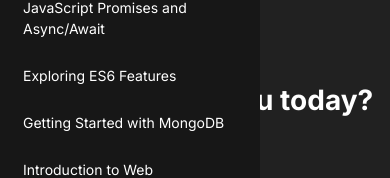
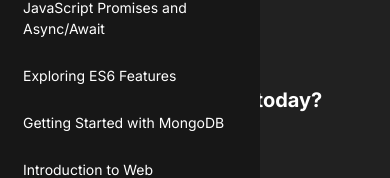
Before and after one commit to sakibsarkar/chatGPTDashboard, a Next.js app: page / in a window 390 px wide. Shown: the part 325-503 px from the top of the page. Built offline with nearby package versions, Linux system fonts and the light colour scheme.

Commit message:
prompt box responsive issue fixed

```diff
--- a/src/app/page.tsx
+++ b/src/app/page.tsx
@@ -3,7 +3,7 @@
     <main className="w-full h-full smoothBar overflow-y-auto">
       <div className="w-full h-full text-white flex justify-center items-center flex-col">
         <div className="bg-slate-300 w-[50px] h-[50px] rounded-full"></div>
-        <h1 className="text-[28px] font-[700]">How can I help you today?</h1>
+        <h1 className="text-[20px] font-[700] text-center sm:text-[28px]">How can I help you today?</h1>
       </div>
     </main>
   );
--- a/src/components/Header/Header.tsx
+++ b/src/components/Header/Header.tsx
@@ -14,7 +14,7 @@
     return (
         <header className="w-full">
             <div className="w-full h-[62px] flex justify-between sm:justify-start items-center text-white p-[8px]">
-                <button className="sm:hidden" onClick={handleToggle}><HiMenuAlt1 /></button>
+                <button className="sm:hidden text-[25px]" onClick={handleToggle}><HiMenuAlt1 /></button>
                 <h1 className="px-[8px] py-[12px] hover:bg-[#8c8c8c46] rounded-lg cursor-pointer">ChatGPT 3.5</h1>
             </div>
         </header>
--- a/src/components/PromtBox/PromtBox.tsx
+++ b/src/components/PromtBox/PromtBox.tsx
@@ -3,7 +3,7 @@
 const PromtBox = () => {
     return (
         <div className="w-full flex flex-col gap-[8px] items-center justify-center pb-[8px]">
-            <div className="w-[90vw] md:w-[766px] border-[1.5px] border-[#5d5d5d] py-[10px] px-[12px] rounded-lg flex justify-between items-center">
+            <div className="w-[90%] lg:w-[766px] border-[1.5px] border-[#5d5d5d] py-[10px] px-[12px] rounded-lg flex justify-between items-center">
                 <textarea name="" placeholder="Message Chatgpt..." className="bg-transparent outline-none resize-none w-full h-full text-white" style={{ height: "25px" }} />
                 <button className="rounded-lg  bg-[#383838] text-[#818181] transition-colors p-[8px]">
                     <FaArrowUp />
--- a/tailwind.config.ts
+++ b/tailwind.config.ts
@@ -7,6 +7,24 @@
     "./src/app/**/*.{js,ts,jsx,tsx,mdx}",
   ],
   theme: {
+
+    screens: {
+      'sm': '640px',
+      // => @media (min-width: 640px) { ... }
+
+      'md': '768px',
+      // => @media (min-width: 768px) { ... }
+
+      'lg': '1060px',
+      // => @media (min-width: 1060px) { ... }
+
+      'xl': '1280px',
+      // => @media (min-width: 1280px) { ... }
+
+      '2xl': '1536px',
+      // => @media (min-width: 1536px) { ... }
+    },
+
     extend: {
       backgroundImage: {
         "gradient-radial": "radial-gradient(var(--tw-gradient-stops))",
```
